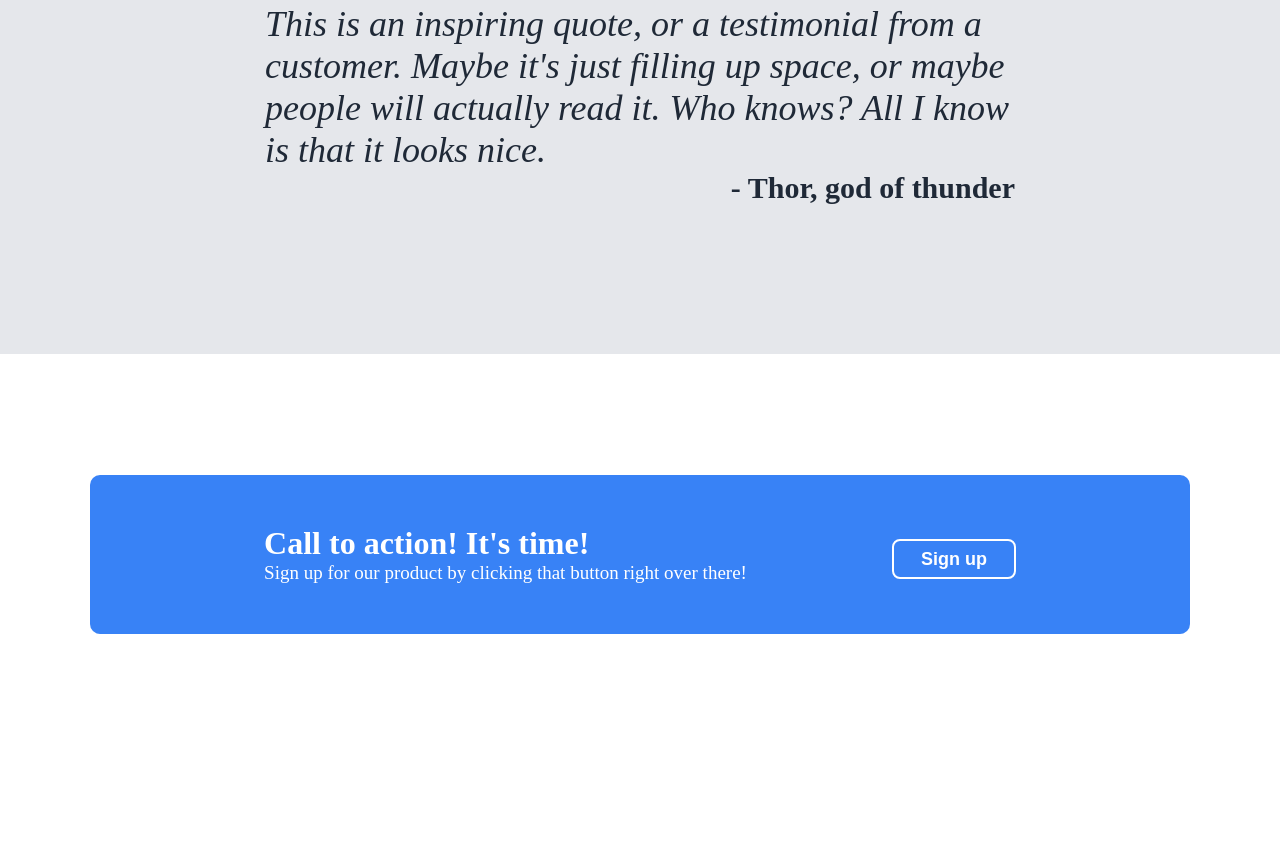
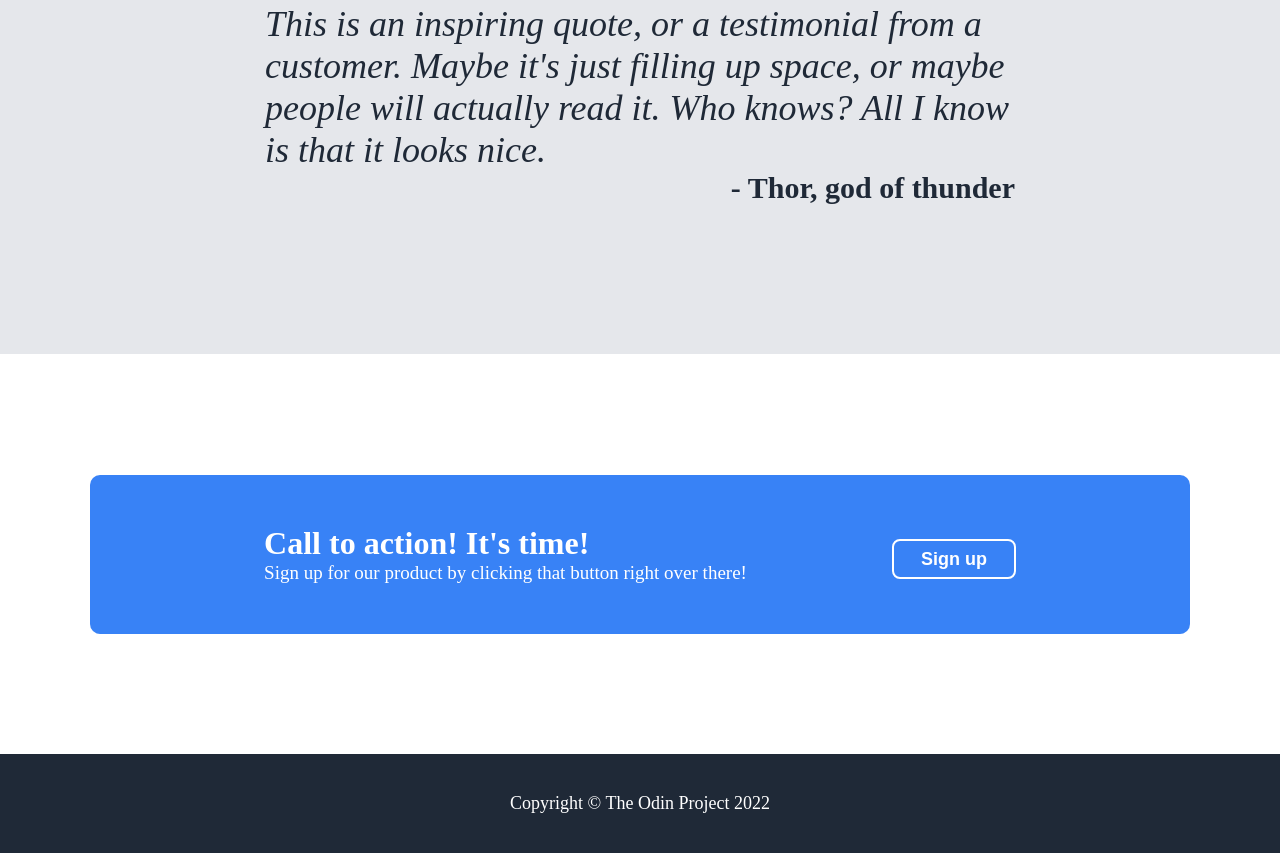
Before and after one commit to dagimch1/landing-page, a plain HTML site: page index.html in a window 1280 px wide. Shown: the part 1146-1999 px from the top of the page. Before the commit the page ends 1900 px from the top, so only its background shows below. Drawn offline with Linux system fonts and the light colour scheme.

Commit message:
Complete footer section

```diff
--- a/css/styles.css
+++ b/css/styles.css
@@ -223,3 +223,13 @@ button {
 .right-side {
     margin-left: 145px;
 }
+
+footer {
+    height: 99px;
+    background-color: #1F2937;
+    display: flex;
+    justify-content: center;
+    align-items: center;
+    color: white;
+    font-size: 18px;
+}
--- a/index.html
+++ b/index.html
@@ -69,5 +69,8 @@
             </div>
         </div>
     </div>
+    <footer>
+        Copyright &copy The Odin Project 2022
+    </footer>
 </body>
 </html>
```
